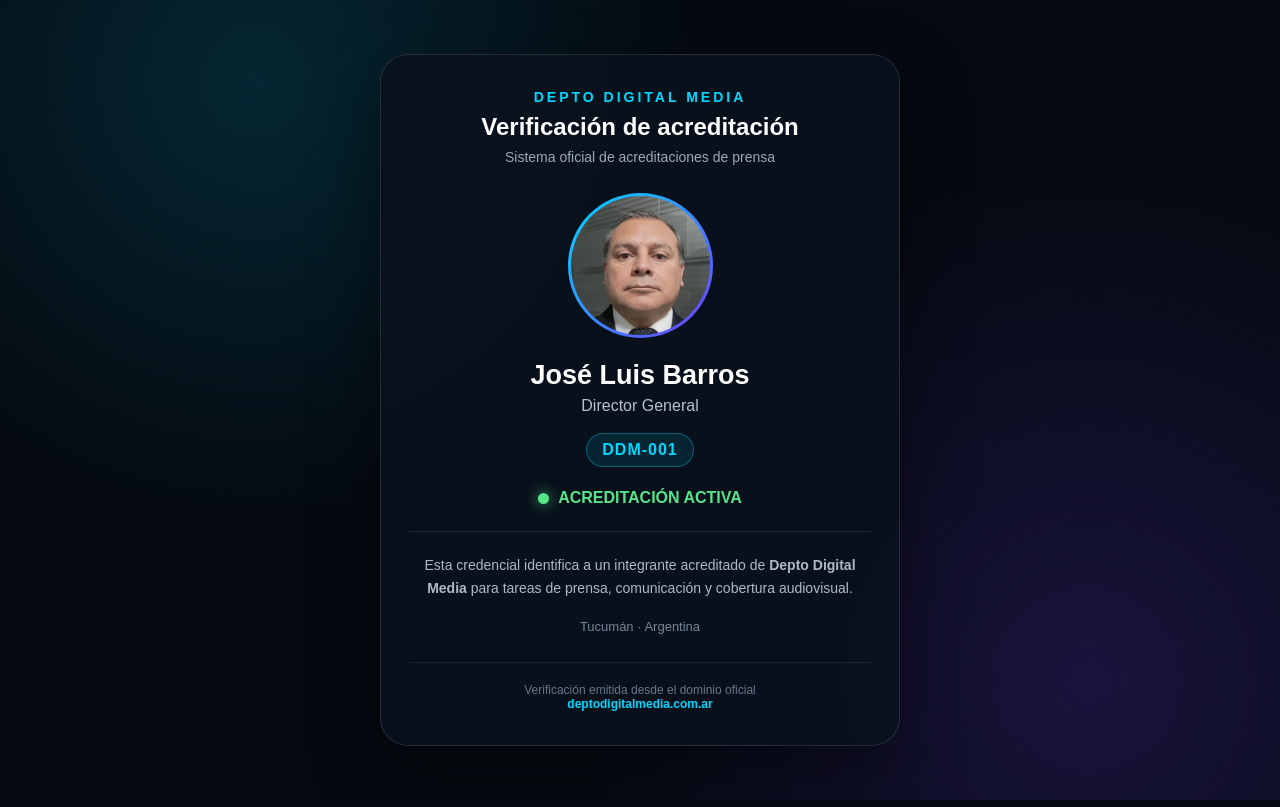
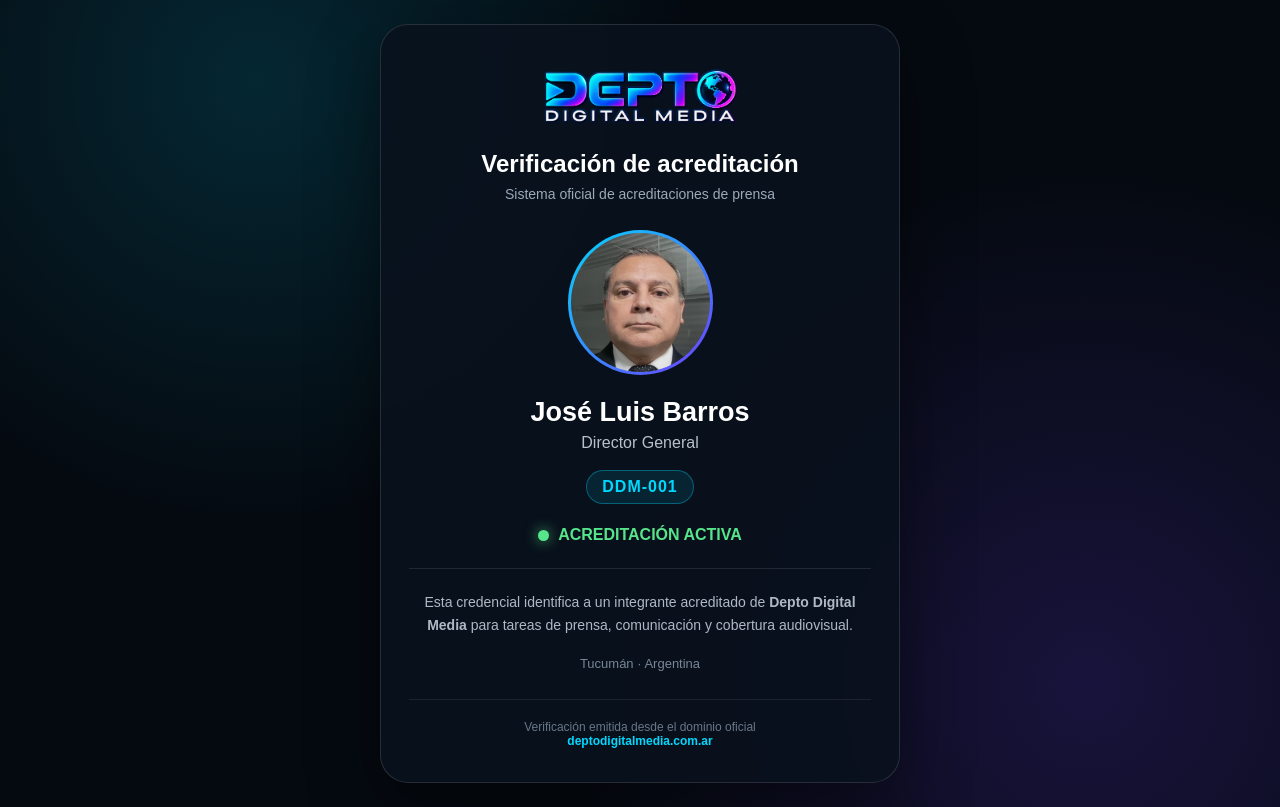
Before and after one commit to DeptoDigitalMedia/deptodigitalmedia.com.ar, a plain HTML site: page prensa/DDM-001/index.html in a window 1280 px wide. Drawn offline with Linux system fonts and the light colour scheme.

Commit message:
Add DDM logo to credential verification

```diff
--- a/prensa/DDM-001/index.html
+++ b/prensa/DDM-001/index.html
@@ -39,11 +39,19 @@
 }
 
 .brand{
-    font-size:14px;
-    letter-spacing:3px;
-    color:#00D8FF;
-    font-weight:bold;
-    margin-bottom:8px;
+    width:100%;
+    display:flex;
+    justify-content:center;
+    align-items:center;
+    margin-bottom:18px;
+}
+
+.brand img{
+    width:220px;
+    max-width:70%;
+    height:auto;
+    display:block;
+    object-fit:contain;
 }
 
 h1{
@@ -153,7 +161,9 @@
 
 <main class="card">
 
-    <div class="brand">DEPTO DIGITAL MEDIA</div>
+    <div class="brand">
+    <img src="../../assets/logo-ddm.png" alt="Depto Digital Media">
+</div>
 
     <h1>Verificación de acreditación</h1>
 
```
